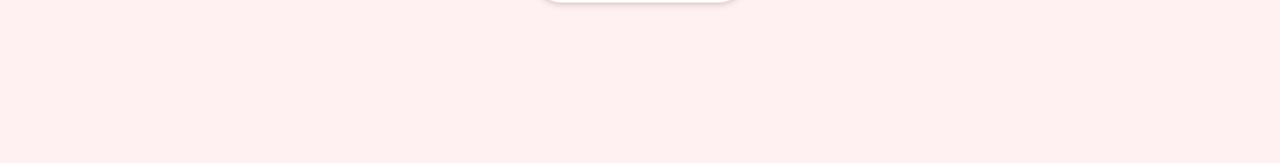
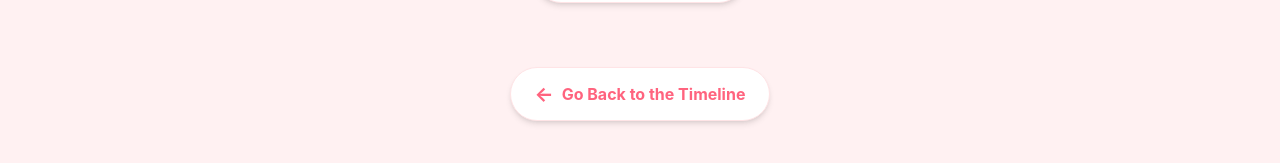
Before and after one commit to 4treess/amie, a React (Vite) app: page / in a window 1280 px wide. Shown: the part 363-526 px from the top of the page. Built offline with nearby package versions, Linux system fonts and the light colour scheme; no server answers.

Commit message:
added another back button for functionality

```diff
--- a/src/App.jsx
+++ b/src/App.jsx
@@ -314,13 +314,13 @@ const fetchEvents = async () => {
         )}
       </main>
 
-      {/* {!showForm && (
+      {!showForm && (
         <div className="flex justify-center pb-12">
-          <button onClick={() => setShowForm(true)} className="flex items-center gap-2 bg-white text-rose-400 px-6 py-3 rounded-full shadow-md border border-rose-100 font-bold hover:bg-rose-50 transition-all">
-            <span className="text-xl">+</span> Add New Memory
+          <button onClick={() => setSelectedEvent(null)} className="flex items-center gap-2 bg-white text-rose-400 px-6 py-3 rounded-full shadow-md border border-rose-100 font-bold hover:bg-rose-50 transition-all">
+            <span className="text-xl">&lt;-</span> Go Back to the Timeline
           </button>
         </div>
-      )} */}
+      )}
 
       {showForm && (
         <div className="fixed inset-0 bg-rose-900/20 backdrop-blur-sm z-[100] flex items-center justify-center p-4">
```
